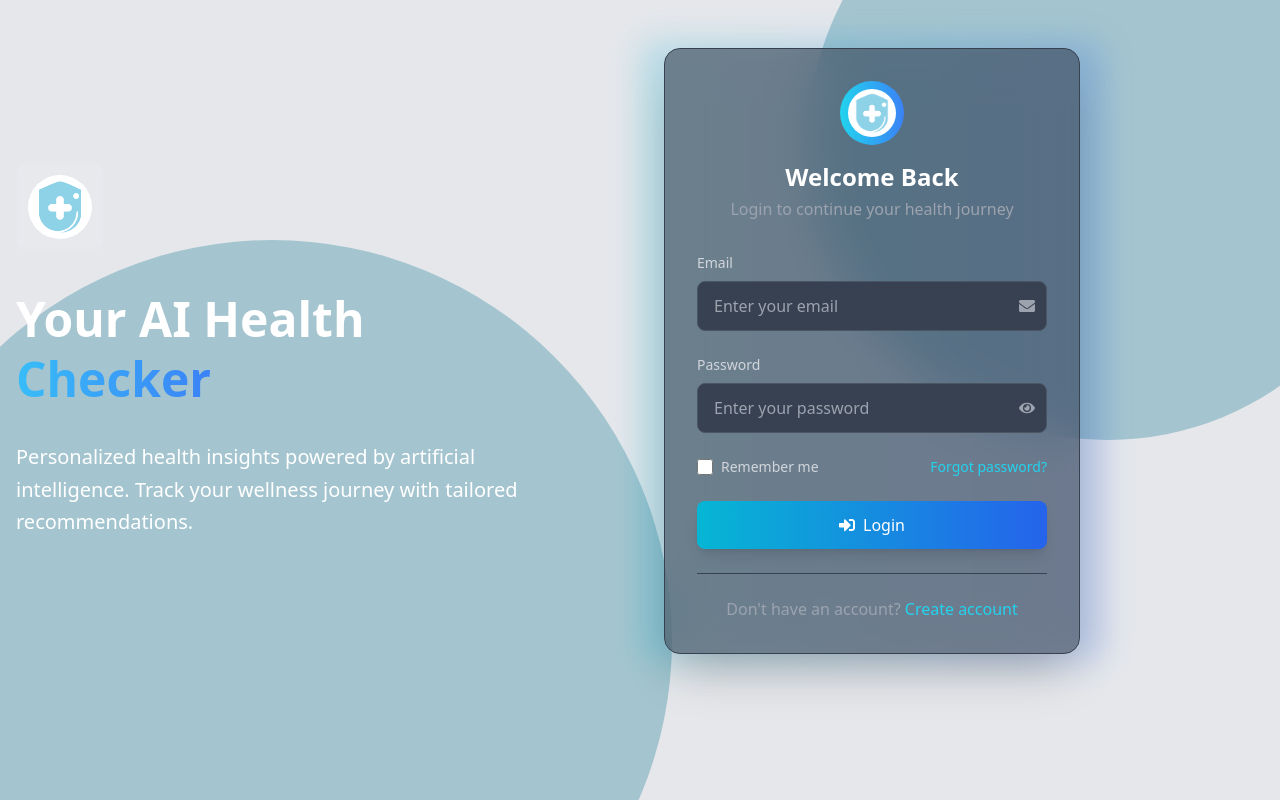
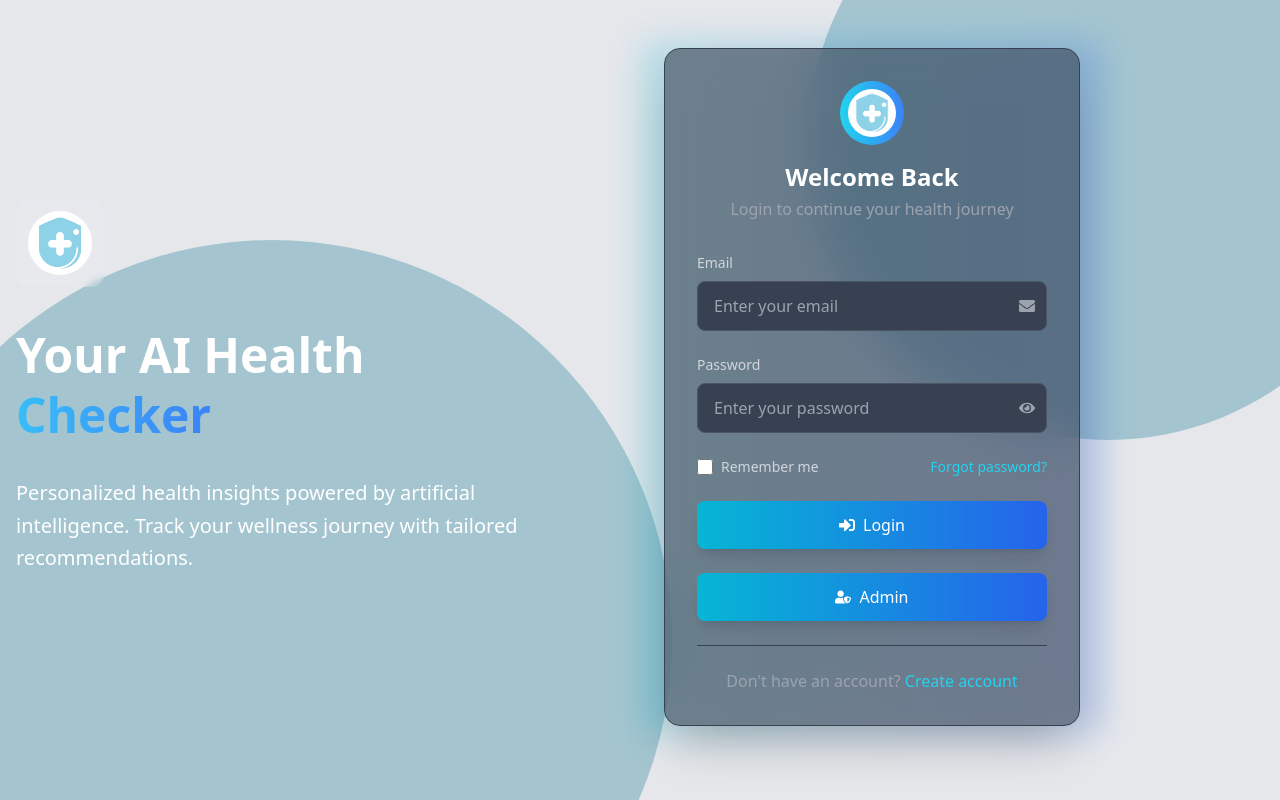
Before and after one commit to B-WayneZA/Monkey-River-AI, a React (Create React App) app in the folder frontend/: page /login in a window 1280 px wide. Built offline with nearby package versions, Linux system fonts and the light colour scheme.

Commit message:
Added an admin button

```diff
--- a/frontend/src/pages/Auth/LoginPage.jsx
+++ b/frontend/src/pages/Auth/LoginPage.jsx
@@ -1,6 +1,6 @@
 import React, { useState } from 'react';
 import { useNavigate, Link } from 'react-router-dom';
-import { FaEye, FaEyeSlash, FaGoogle, FaFacebook, FaLock, FaHeartbeat, FaPlay, FaUser, FaSignInAlt, FaEnvelope } from 'react-icons/fa';
+import { FaEye, FaEyeSlash, FaGoogle, FaFacebook, FaLock, FaHeartbeat, FaPlay, FaUser, FaSignInAlt, FaEnvelope, FaUserShield } from 'react-icons/fa';
 import { motion } from 'framer-motion';
 import logoImg from '../../assets/Favicon.png';
 
@@ -188,6 +188,17 @@ const Login = () => {
                                             Login
                                         </motion.button>
 
+                                        {/* Admin button */}
+                                        <motion.button
+                                            whileHover={{ scale: 1.02 }}
+                                            whileTap={{ scale: 0.98 }}
+                                            type="submit"
+                                            className="w-full py-3 px-4 bg-gradient-to-r from-cyan-500 to-blue-600 hover:from-cyan-600 hover:to-blue-700 text-white font-medium rounded-lg shadow-lg hover:shadow-xl transition-all duration-300 flex items-center justify-center gap-2"
+                                        >
+                                            <FaUserShield />
+                                            Admin
+                                        </motion.button>
+
                                         {/* Divider */}
                                         <div className="relative">
                                             <div className="absolute inset-0 flex items-center">
```
